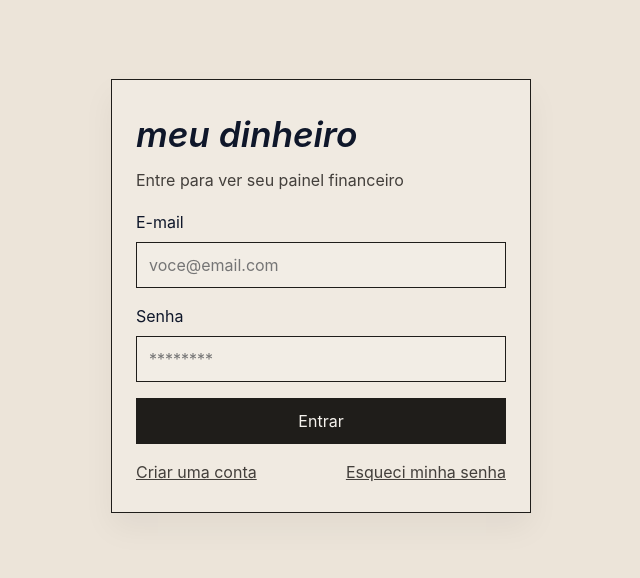
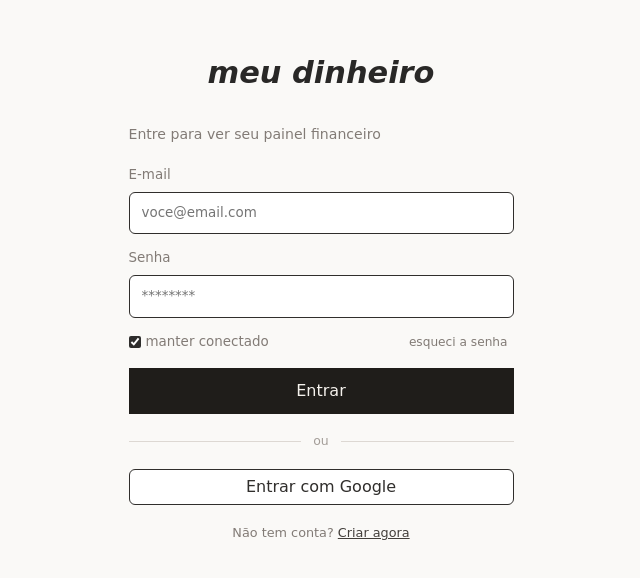
Before and after one commit to ricardomantuan/Financeiro---Pessoal, a React (Vite) app: page / in a window 1280 px wide. Shown: the part 104-682 px from the top of the page, without its empty margins (319-959 px from the left). Built offline with nearby package versions, Linux system fonts and the light colour scheme.

Commit message:
Ajusta tela de login

```diff
--- a/src/App.css
+++ b/src/App.css
@@ -2,48 +2,114 @@
   min-height: 100vh;
   display: grid;
   place-items: center;
-  background: #ece4d9;
-  padding: 24px;
+  background: #faf9f7;
+  color: #292827;
+  font-family: 'Segoe Print', 'Bradley Hand', 'Comic Sans MS', cursive;
+  padding: 32px 20px;
 }
 
 .auth-card {
-  width: min(420px, 100%);
-  background: rgba(255, 255, 255, 0.2);
-  border: 1px solid #1f1d1a;
-  padding: 28px 24px;
-  box-shadow: 0 15px 30px rgba(0, 0, 0, 0.05);
+  width: min(385px, 100%);
+  padding: 10px 0;
 }
 
 .auth-card h1 {
-  margin: 0 0 8px;
-  font-size: clamp(2.2rem, 2vw, 3rem);
+  margin: 0 0 28px;
+  font-size: 1.9rem;
   font-style: italic;
   font-weight: 600;
+  text-align: center;
 }
 
 .auth-card p {
-  margin: 0 0 18px;
-  color: #433f3b;
+  margin: 0 0 20px;
+  color: #827b76;
+  font-size: 0.88rem;
 }
 
 .auth-card label {
   display: block;
-  margin-bottom: 16px;
-  font-size: 1rem;
+  margin-bottom: 14px;
+  color: #827b76;
+  font-size: 0.84rem;
 }
 
 .auth-card input {
   display: block;
   width: 100%;
-  border: 1px solid #1f1d1a;
-  background: rgba(255, 255, 255, 0.12);
+  border: 1px solid #302e2c;
+  border-radius: 6px;
+  background: #fff;
   padding: 10px 12px;
-  margin-top: 8px;
+  margin-top: 7px;
+  font: inherit;
+  color: #302e2c;
+}
+
+.auth-button {
+  margin-top: 5px;
+  min-height: 36px;
+  border-radius: 6px;
+  background: #2e2d2c;
+  color: #fff;
+}
+
+.auth-options {
+  display: flex;
+  align-items: center;
+  justify-content: space-between;
+  margin: 1px 0 16px;
+  color: #827b76;
+  font-size: 0.76rem;
+}
+
+.remember-option {
+  display: flex !important;
+  align-items: center;
+  gap: 5px;
+  margin: 0 !important;
+}
+
+.remember-option input {
+  width: 12px;
+  height: 12px;
+  margin: 0;
+  accent-color: #2e2d2c;
+}
+
+.forgot-link,
+.google-button {
+  border: 0;
+  background: transparent;
+  color: #827b76;
+  cursor: pointer;
   font: inherit;
 }
 
-.auth-button {
-  margin-top: 6px;
+.auth-divider {
+  display: flex;
+  align-items: center;
+  gap: 12px;
+  margin: 18px 0;
+  color: #a39d98;
+  font-size: 0.78rem;
+}
+
+.auth-divider::before,
+.auth-divider::after {
+  content: '';
+  height: 1px;
+  flex: 1;
+  background: #ddd8d3;
+}
+
+.google-button {
+  width: 100%;
+  min-height: 36px;
+  border: 1px solid #302e2c;
+  border-radius: 6px;
+  background: #fff;
+  color: #302e2c;
 }
 
 .auth-message {
@@ -54,9 +120,11 @@
 
 .auth-links {
   display: flex;
-  justify-content: space-between;
+  justify-content: center;
   gap: 12px;
-  margin-top: 16px;
+  margin-top: 18px;
+  color: #827b76;
+  font-size: 0.8rem;
 }
 
 .auth-links button {
--- a/src/App.tsx
+++ b/src/App.tsx
@@ -10,7 +10,7 @@ type User = {
 }
 
 const apiRequest = async <T,>(path: string, options: RequestInit = {}) => {
-  const token = localStorage.getItem(TOKEN_KEY)
+  const token = localStorage.getItem(TOKEN_KEY) || sessionStorage.getItem(TOKEN_KEY)
   const response = await fetch(`/api${path}`, {
     ...options,
     headers: {
@@ -99,6 +99,7 @@ function App() {
   const [authMode, setAuthMode] = useState<'login' | 'register' | 'forgot' | 'reset'>(resetToken ? 'reset' : 'login')
   const [authMessage, setAuthMessage] = useState('')
   const [authBusy, setAuthBusy] = useState(false)
+  const [keepConnected, setKeepConnected] = useState(true)
   const [loginForm, setLoginForm] = useState({ name: '', email: '', password: '' })
   const [selectedTab, setSelectedTab] = useState('Resumo do mês')
   const [selectedMonth, setSelectedMonth] = useState('2026-08')
@@ -109,7 +110,7 @@ function App() {
   const importInputRef = useRef<HTMLInputElement>(null)
 
   useEffect(() => {
-    const token = localStorage.getItem(TOKEN_KEY)
+    const token = localStorage.getItem(TOKEN_KEY) || sessionStorage.getItem(TOKEN_KEY)
     if (!token) {
       setIsCheckingSession(false)
       return
@@ -350,7 +351,13 @@ function App() {
         method: 'POST',
         body: JSON.stringify(loginForm),
       })
-      localStorage.setItem(TOKEN_KEY, response.token)
+      if (keepConnected) {
+        localStorage.setItem(TOKEN_KEY, response.token)
+        sessionStorage.removeItem(TOKEN_KEY)
+      } else {
+        sessionStorage.setItem(TOKEN_KEY, response.token)
+        localStorage.removeItem(TOKEN_KEY)
+      }
       setUser(response.user)
       setLoginForm({ name: '', email: '', password: '' })
     } catch (error) {
@@ -362,6 +369,7 @@ function App() {
 
   const handleLogout = () => {
     localStorage.removeItem(TOKEN_KEY)
+    sessionStorage.removeItem(TOKEN_KEY)
     setUser(null)
     setIsHydrated(false)
   }
@@ -463,15 +471,37 @@ function App() {
 
           {authMessage && <p className="auth-message">{authMessage}</p>}
 
+          {authMode === 'login' && (
+            <div className="auth-options">
+              <label className="remember-option">
+                <input
+                  type="checkbox"
+                  checked={keepConnected}
+                  onChange={(event) => setKeepConnected(event.target.checked)}
+                />
+                <span>manter conectado</span>
+              </label>
+              <button type="button" className="forgot-link" onClick={() => { setAuthMode('forgot'); setAuthMessage('') }}>
+                esqueci a senha
+              </button>
+            </div>
+          )}
+
           <button type="button" className="primary-action auth-button" onClick={handleAuth} disabled={authBusy}>
-            {authBusy ? 'Aguarde...' : authMode === 'register' ? 'Criar conta' : authMode === 'forgot' ? 'Enviar instruções' : 'Entrar'}
+            {authBusy ? 'Aguarde...' : authMode === 'register' ? 'Criar conta' : authMode === 'forgot' ? 'Enviar instruções' : authMode === 'reset' ? 'Redefinir senha' : 'Entrar'}
           </button>
+
+          {authMode === 'login' && (
+            <>
+              <div className="auth-divider"><span>ou</span></div>
+              <button type="button" className="google-button" onClick={() => setAuthMessage('Login com Google será conectado em uma próxima etapa.')}>Entrar com Google</button>
+            </>
+          )}
 
           <div className="auth-links">
             {authMode !== 'login' && authMode !== 'reset' && <button type="button" onClick={() => { setAuthMode('login'); setAuthMessage('') }}>Voltar para entrar</button>}
             {authMode === 'reset' && <button type="button" onClick={() => { setAuthMode('login'); setAuthMessage(''); window.history.replaceState({}, '', window.location.pathname) }}>Voltar para entrar</button>}
-            {authMode === 'login' && <button type="button" onClick={() => { setAuthMode('register'); setAuthMessage('') }}>Criar uma conta</button>}
-            {authMode === 'login' && <button type="button" onClick={() => { setAuthMode('forgot'); setAuthMessage('') }}>Esqueci minha senha</button>}
+            {authMode === 'login' && <span>Não tem conta? <button type="button" onClick={() => { setAuthMode('register'); setAuthMessage('') }}>Criar agora</button></span>}
           </div>
         </div>
       </div>
```
